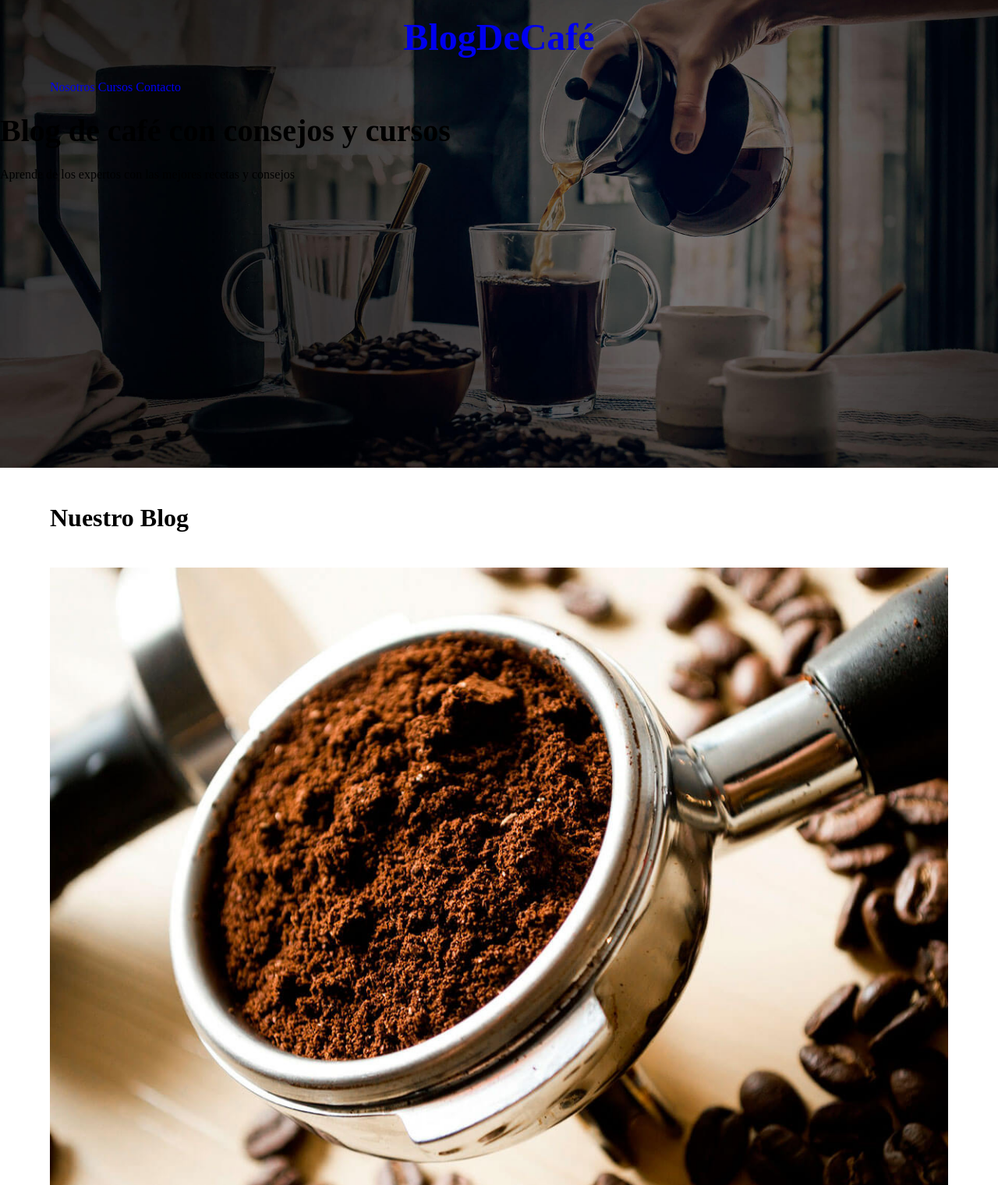
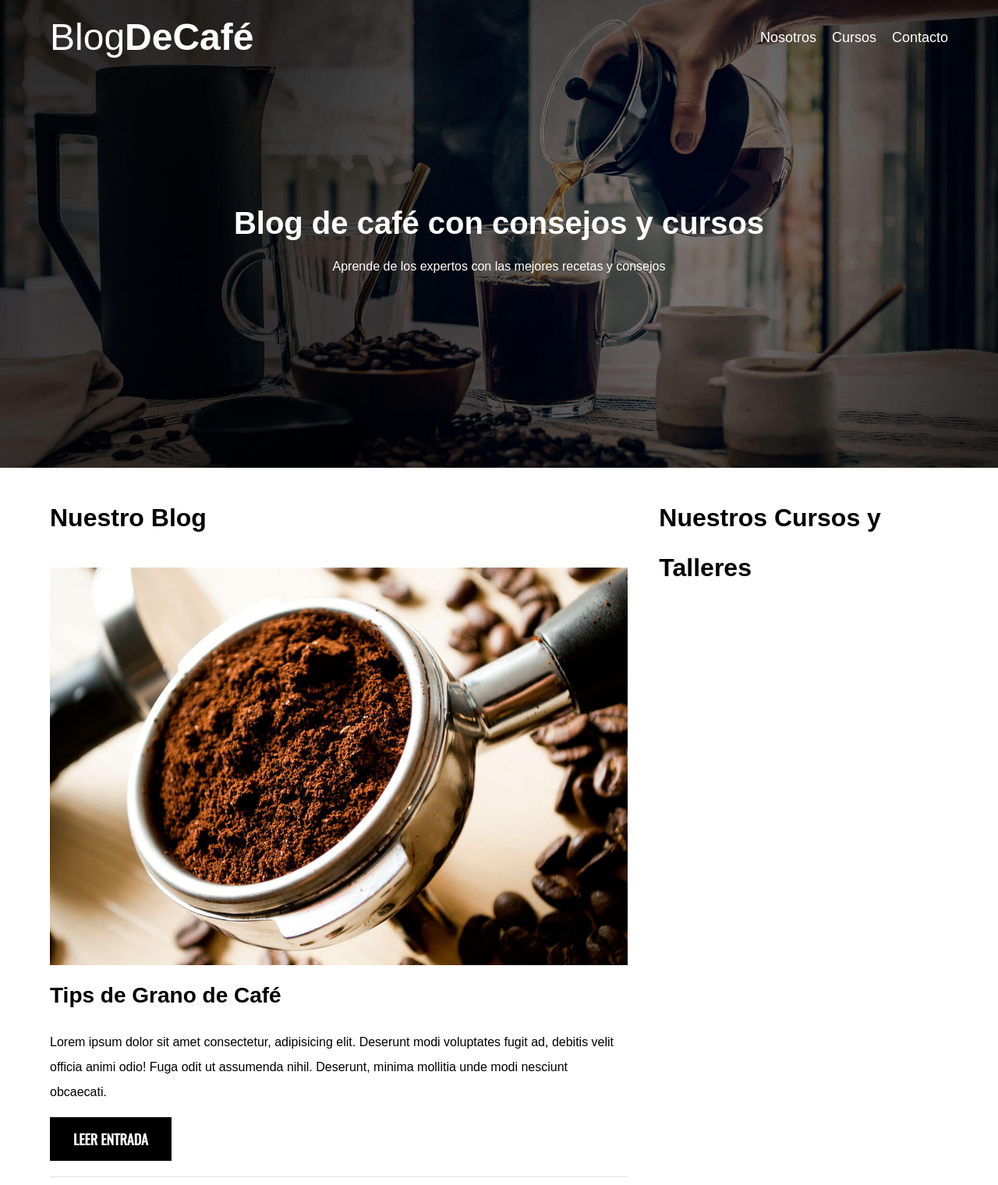
Before and after one commit to B3nja77/blogdecafe_inicio, a plain HTML site: page index.html in a window 1280 px wide. Shown: the top 1520 px of the page at 78% size. Drawn offline with nearby package versions, Linux system fonts and the light colour scheme; a web font is replaced by a local one.

Commit message:
Atualizo los estilos

```diff
--- a/css/style.css
+++ b/css/style.css
@@ -1,7 +1,10 @@
 :root {
   --primario: #784d3c;
   --blanco: #ffffff;
+  --gris: #e1e1e1;
   --negro: #000000;
+  --fuenteHeading: "Ojuju", sans-serif;
+  --fuenteParrafo: "Oswald", sans-serif;
 }
 
 html {
@@ -18,6 +21,7 @@ html {
 body {
   font-size: 1.6rem;
   line-height: 2;
+  font-family: var(--fuenteHeading);
 }
 
 /* Globales */
@@ -58,13 +62,97 @@ img {
   text-align: center;
 }
 
-
 /* Header */
 
-.header{
-    background-image: url(../img/banner.jpg);
-    height: 60rem;
-    background-size: cover;
-    background-repeat: no-repeat;
-    background-position: center center;
+.header {
+  background-image: url(../img/banner.jpg);
+  height: 60rem;
+
+  background-size: cover;
+  background-repeat: no-repeat;
+  background-position: center center;
 }
+
+.header__texto {
+  text-align: center;
+  color: var(--blanco);
+  margin-top: 5rem;
+}
+
+@media (min-width: 768px) {
+  .header__texto {
+    margin: 15rem;
+  }
+}
+
+@media (min-width: 768px) {
+  .barra {
+    display: flex;
+    justify-content: space-between;
+    align-items: center;
+  }
+}
+
+.logo {
+  color: var(--blanco);
+}
+.logo__nombre {
+  font-weight: 400;
+}
+.logo__bold {
+  font-weight: 700;
+}
+
+@media (min-width: 768px) {
+  .navegacion {
+    display: flex;
+    gap: 2rem;
+  }
+}
+
+.navegacion__enlace {
+  display: block;
+  text-align: center;
+  font-size: 1.8rem;
+  color: var(--blanco);
+}
+
+@media (min-width: 768px) {
+  .contenido-principal {
+    display: grid;
+    grid-template-columns: 2fr 1fr;
+    column-gap: 4rem;
+  }
+}
+
+.entrada {
+  border-bottom: 1px solid var(--gris);
+  margin-bottom: 2rem;
+}
+
+.entrada:last-of-type {
+  border: none;
+  margin-bottom: 0;
+}
+
+.boton {
+  display: block;
+  font-family: var(--fuenteParrafo);
+  color: var(--blanco);
+  text-align: center;
+  padding: 1rem 3rem;
+  font-size: 1.8rem;
+  text-transform: uppercase;
+  font-weight: 700;
+  margin-bottom: 2rem;
+}
+
+@media (min-width: 768px) {
+  .boton {
+    display: inline-block;
+  }
+}
+
+.boton--primario {
+  background-color: var(--negro);
+}
```
